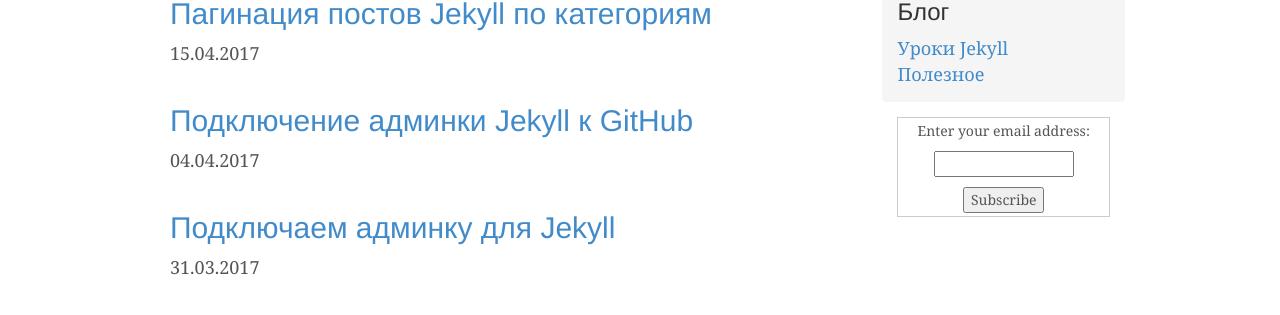
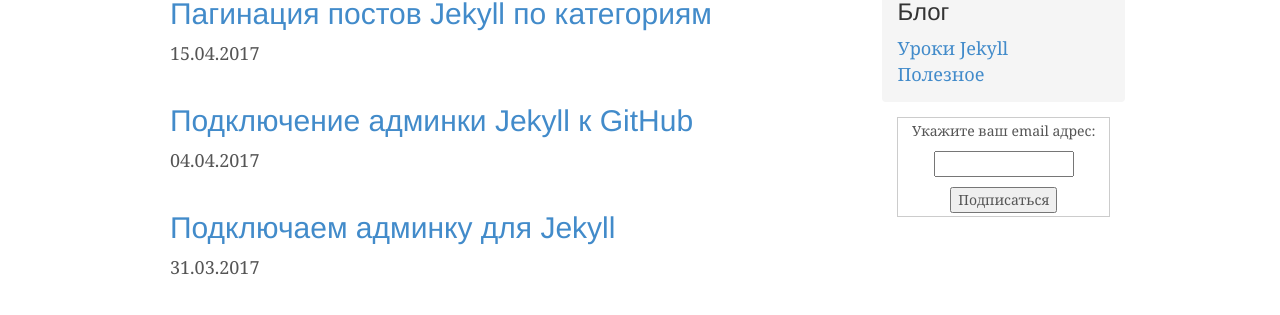
Before and after one commit to htmlblog/htmlblog.github.io, a Jekyll site: the page built from index.html, in a window 1280 px wide. Shown: the part 221-536 px from the top of the page. Built offline with Jekyll 4.4.1, drawn with Linux system fonts in a browser that asks for light colours; the list of posts is cut into pages by our own code; comment, search, counter and statistics services are not loaded.

Commit message:
Update sidebar.html

```diff
--- a/_includes/sidebar.html
+++ b/_includes/sidebar.html
@@ -7,9 +7,9 @@
 </div>
 
 <form style="border:1px solid #ccc;padding:3px;text-align:center;" action="https://feedburner.google.com/fb/a/mailverify" method="post" target="popupwindow" onsubmit="window.open('https://feedburner.google.com/fb/a/mailverify?uri=JekyllHtml', 'popupwindow', 'scrollbars=yes,width=242,height=auto');return true">
-	<p>Enter your email address:</p><p><input type="text" style="width:140px" name="email"/></p>
+	<p>Укажите ваш email адрес:</p><p><input type="text" style="width:140px" name="email"/></p>
 	<input type="hidden" value="JekyllHtml" name="uri"/><input type="hidden" name="loc" value="ru_RU"/>
-	<input type="submit" value="Subscribe" />
+	<input type="submit" value="Подписаться" />
 </form>
 
 <div class="sidebar-module sidebar-module-ads">
```
